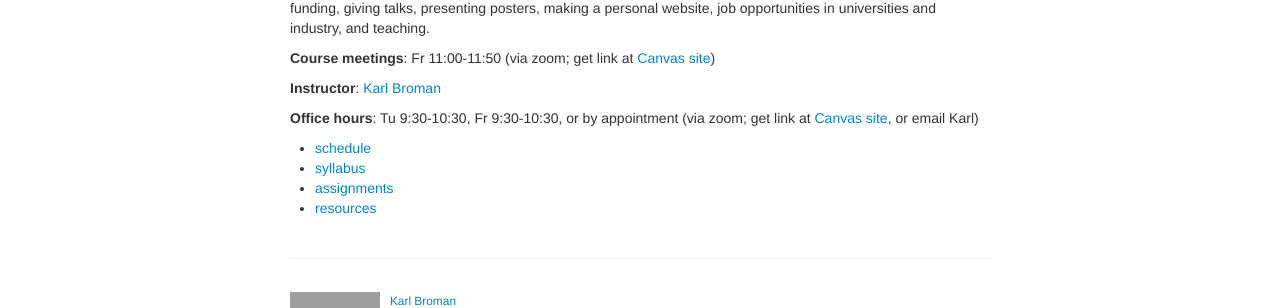
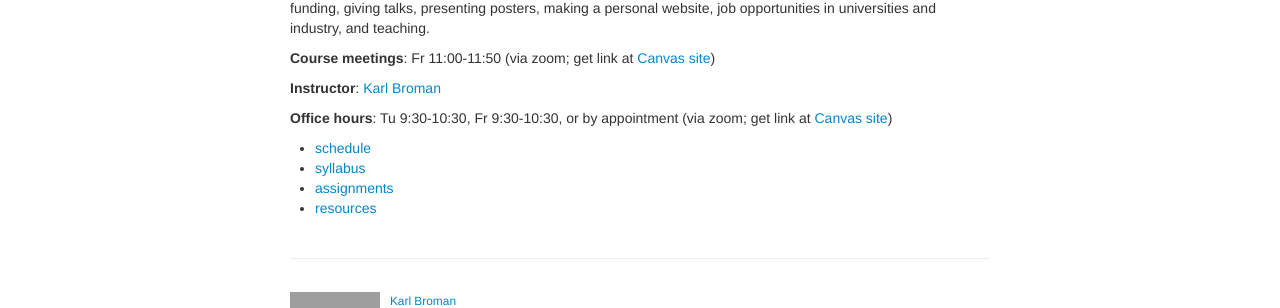
Before and after one commit to kbroman/BMI884_spring2021, a Jekyll site: the page built from index.md, in a window 1280 px wide. Shown: the part 194-502 px from the top of the page. Built offline with Jekyll 4.4.1, drawn with Linux system fonts in a browser that asks for light colours; grey boxes are pictures that could not be loaded.

Commit message:
Small change to front page

```diff
--- a/index.md
+++ b/index.md
@@ -16,8 +16,7 @@ industry, and teaching.
 **Instructor**: [Karl Broman](https://kbroman.org)
 
 **Office hours**: Tu 9:30-10:30, Fr 9:30-10:30, or by appointment
-(via zoom; get link at [Canvas site](https://canvas.wisc.edu), or
-email Karl)
+(via zoom; get link at [Canvas site](https://canvas.wisc.edu))
 
 - [schedule](schedule.html)
 - [syllabus](syllabus.html)
```
